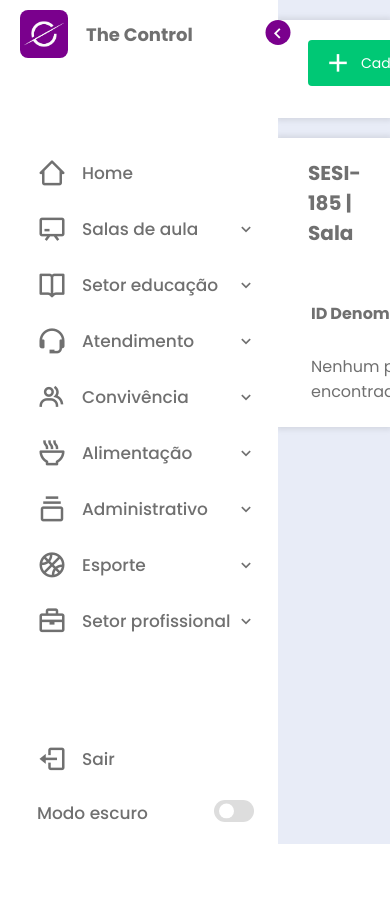
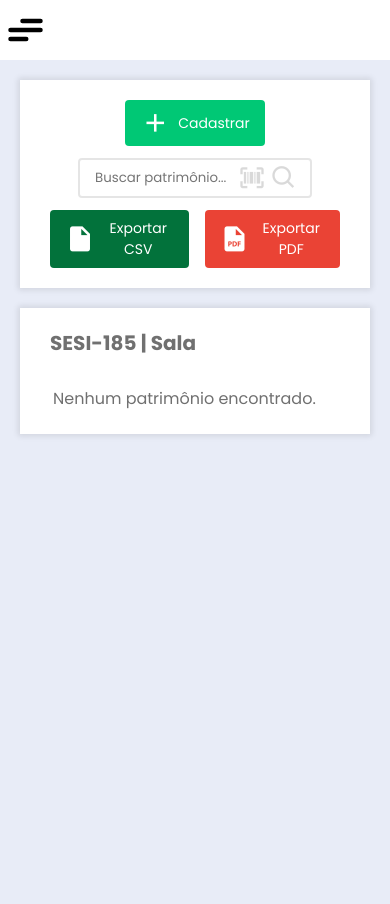
Before and after one commit to victoriasv07/the_control, a Flask app: page /sistema in a window 390 px wide. Before the commit the page ends 844 px from the top, so only its background shows below. Run offline with Flask 3, Linux system fonts and the light colour scheme; the visitor is signed in with stand-in values (Sample User, id 1); some libraries are stand-ins or nearby versions.

Commit message:
Alteracoes na responsividade, a rever ainda

```diff
--- /dev/null
+++ b/static/css/adap.css
@@ -0,0 +1,115 @@
+:root{
+    /* ==== CORES ==== */
+    --corBackBody: #e8ecf7;
+    --corSideBar: #fff;
+    --corFonte: #707070;
+    --corToggleInput: #ddd;
+    --corPrimaria: rgba(122, 0, 141, 1);
+    --corFonteBtn: #fff;
+
+    /* ==== TRANSICOES ==== */
+    --tran-3: .3s ease;
+    --tran-4: .4s ease;
+    --tran-5: .5s ease;
+}
+
+:root.dark{
+    --corBackBody: #1f2020;
+    --corSideBar: #242526;
+    --corFonte: #ccc;
+    --corToggleInput: #ddd;
+}
+
+@media screen and (max-width: 1270px){
+    .tabela{
+        display: flex;
+        flex-direction: row;
+    }
+
+    .tabela thead{
+        display: none;
+    }
+
+    .tabela tbody{
+        width: 100%;
+    }
+
+    .tabela-header tr{
+        display: flex;
+        flex-direction: column;
+   }
+
+   .tabela-linha{
+        display: flex;
+        flex-direction: column;
+        width: 100%;
+        margin-bottom: 12px;
+   }
+
+   .tabela-coluna{
+    text-align: center;
+   }
+
+   .tabela-coluna.id{
+    border-left: unset;
+    font-weight: bold;
+   }
+}
+
+@media screen and (max-width: 1205px){
+    .sec-bar{
+        display: flex;
+        flex-direction: column;
+        align-items: center;
+        gap: 12px;
+    }
+
+    .procurar-btn input{
+        width: clamp(200px, 45vw, 700px);
+    }
+}
+
+@media screen and (max-width: 900px){
+    .side-bar{
+        width: 0;
+        padding: 10px 0;
+        margin-top: 60px;
+    }
+
+    .side-bar.active{
+        width: 250px;
+        padding: 10px 14px;
+    }
+
+    .home{
+        margin: 60px 0 0 0;
+        width: 100%;
+    }
+
+    .abrir-nav{
+        display: none !important;
+    }
+
+    .menuHamb{
+        display: block;
+        height: 60px;
+        width: 100%;
+        position: fixed;
+        top: 0;
+        left: 0;
+        background-color: var(--corSideBar);
+    }
+
+    .menuH{
+        display: block;
+        height: 60px;
+    }
+
+    .editar_card, .cadastrar_card{
+        width: clamp(200px, 70vw, 500px) !important;
+    }
+
+    .delete_div, .cadastrar_div, .editar_div{
+        top: 60px;
+    }
+}
--- a/static/css/main.css
+++ b/static/css/main.css
@@ -33,6 +33,46 @@
 body{
     height: 100vh;
 }
+
+.menu {
+    display: none;
+  }
+
+  .hamburger {
+    cursor: pointer;
+  }
+
+  .hamburger input {
+    display: none;
+  }
+
+  .hamburger svg {
+    height: 3em;
+    margin: 6px 0;
+    transition: transform 600ms cubic-bezier(0.4, 0, 0.2, 1);
+  }
+
+  .line {
+    fill: none;
+    stroke: #000;
+    stroke-linecap: round;
+    stroke-linejoin: round;
+    stroke-width: 3;
+    transition: stroke-dasharray 600ms cubic-bezier(0.4, 0, 0.2, 1), stroke-dashoffset 600ms cubic-bezier(0.4, 0, 0.2, 1);
+  }
+
+  .line-top-bottom {
+    stroke-dasharray: 12 63;
+  }
+
+  .hamburger input:checked + svg {
+    transform: rotate(-45deg);
+  }
+
+  .hamburger input:checked + svg .line-top-bottom {
+    stroke-dasharray: 20 300;
+    stroke-dashoffset: -32.42;
+  }
 
 .bx-chevron-left:hover{
     cursor: pointer;
@@ -79,6 +119,10 @@ body{
 .header-div h1{
     font-size: 18px;
     color: var(--corFonte);
+}
+
+.menuHamb{
+    display: none;
 }
 
 .abrir-nav{
--- a/static/js/script.js
+++ b/static/js/script.js
@@ -15,6 +15,7 @@ const switchT = document.querySelector('.switch')
       editarDiv = document.querySelector('.editar_div')
       editarCard = document.querySelector('.editar_card')
       editarTitulo = document.querySelector('.editar_titulo')
+      menuHamb = document.getElementById('menu')
 
 let modeStatus = localStorage.getItem('status')
 if (modeStatus === 'fechado'){
@@ -42,6 +43,10 @@ switchT.addEventListener('click', () => {
             localStorage.setItem('mode', 'light')
         }
     }, 100)
+})
+
+menuHamb.addEventListener('change', () => {
+    sideBar.classList.toggle('active')
 })
 
 menuBtn.addEventListener('click', () => {
--- a/templates/sistema/user/layout.html
+++ b/templates/sistema/user/layout.html
@@ -6,6 +6,7 @@
     <link rel="stylesheet" href="../../static/css/main.css">
     <link rel="stylesheet" href="../../static/css/patrimonio.css">
     <link rel="stylesheet" href="../../static/css/cards.css">
+    <link rel="stylesheet" href="../../static/css/adap.css">
     <link rel="icon" href="../../static/img/iconefp.png">
     <link href='https://unpkg.com/boxicons@2.1.4/css/boxicons.min.css' rel='stylesheet'>
     <title>The Control</title>
@@ -17,6 +18,17 @@
         {% include 'components/cards.html' %}
         <section class="home">
             <div class="home-conteudo">
+                <section class="menuHamb">
+                    <div class="menuH" id="menu">
+                        <label class="hamburger" id="hamburguer">
+                            <input type="checkbox" id="check">
+                            <svg viewBox="0 0 32 32">
+                                <path class="line line-top-bottom" d="M27 10 13 10C10.8 10 9 8.2 9 6 9 3.5 10.8 2 13 2 15.2 2 17 3.8 17 6L17 26C17 28.2 18.8 30 21 30 23.2 30 25 28.2 25 26 25 23.8 23.2 22 21 22L7 22"></path>
+                                <path class="line" d="M7 16 27 16"></path>
+                            </svg>
+                        </label>
+                    </div>
+                </section>
                 <section class="sec-bar">
                     <div class="criar-btn">
                         <input type="hidden" name="criar_btn" value="">
```
Also changed, not shown: templates/sistema/user/home.html (+12 -0 lines), 1 other file.
